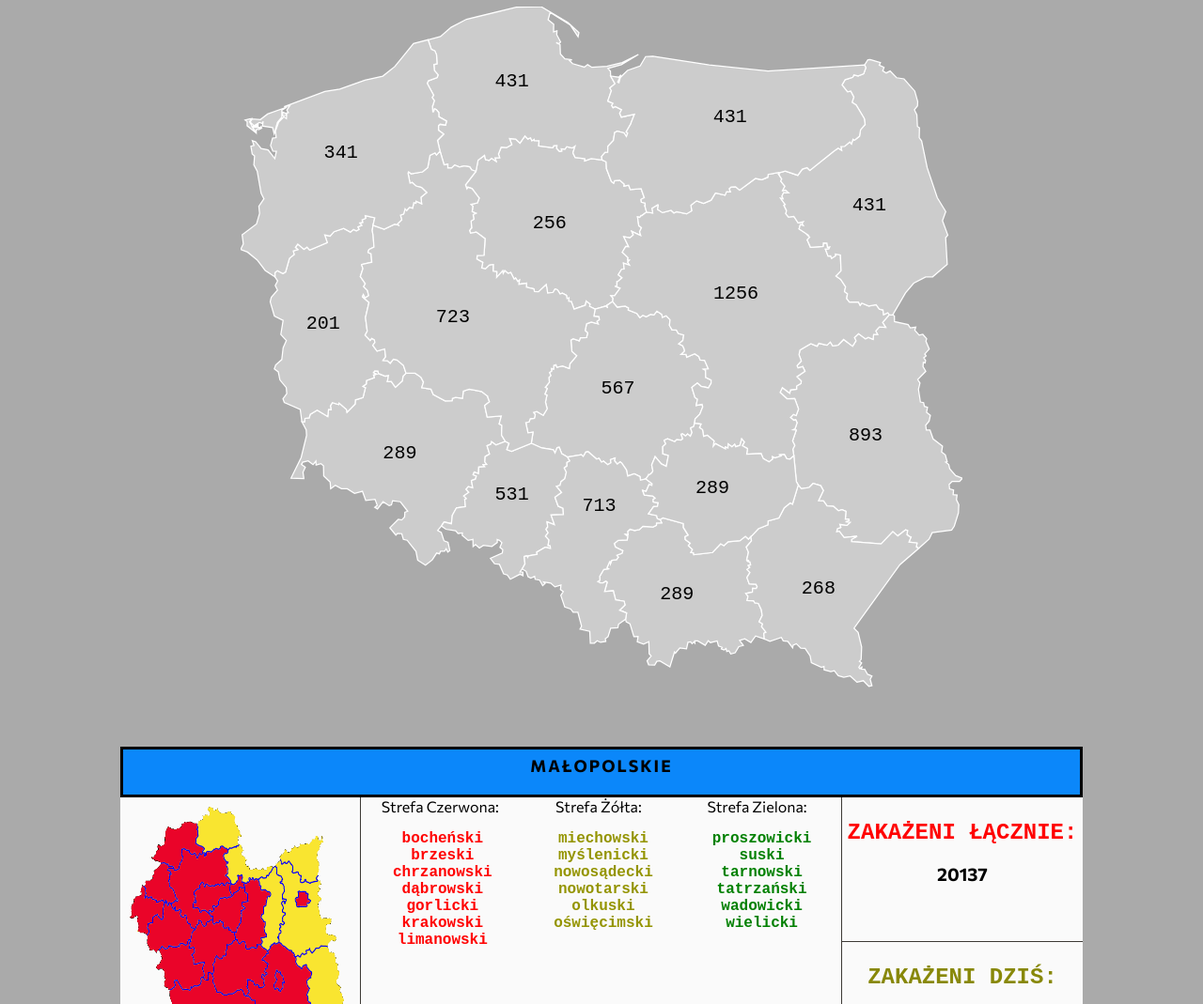
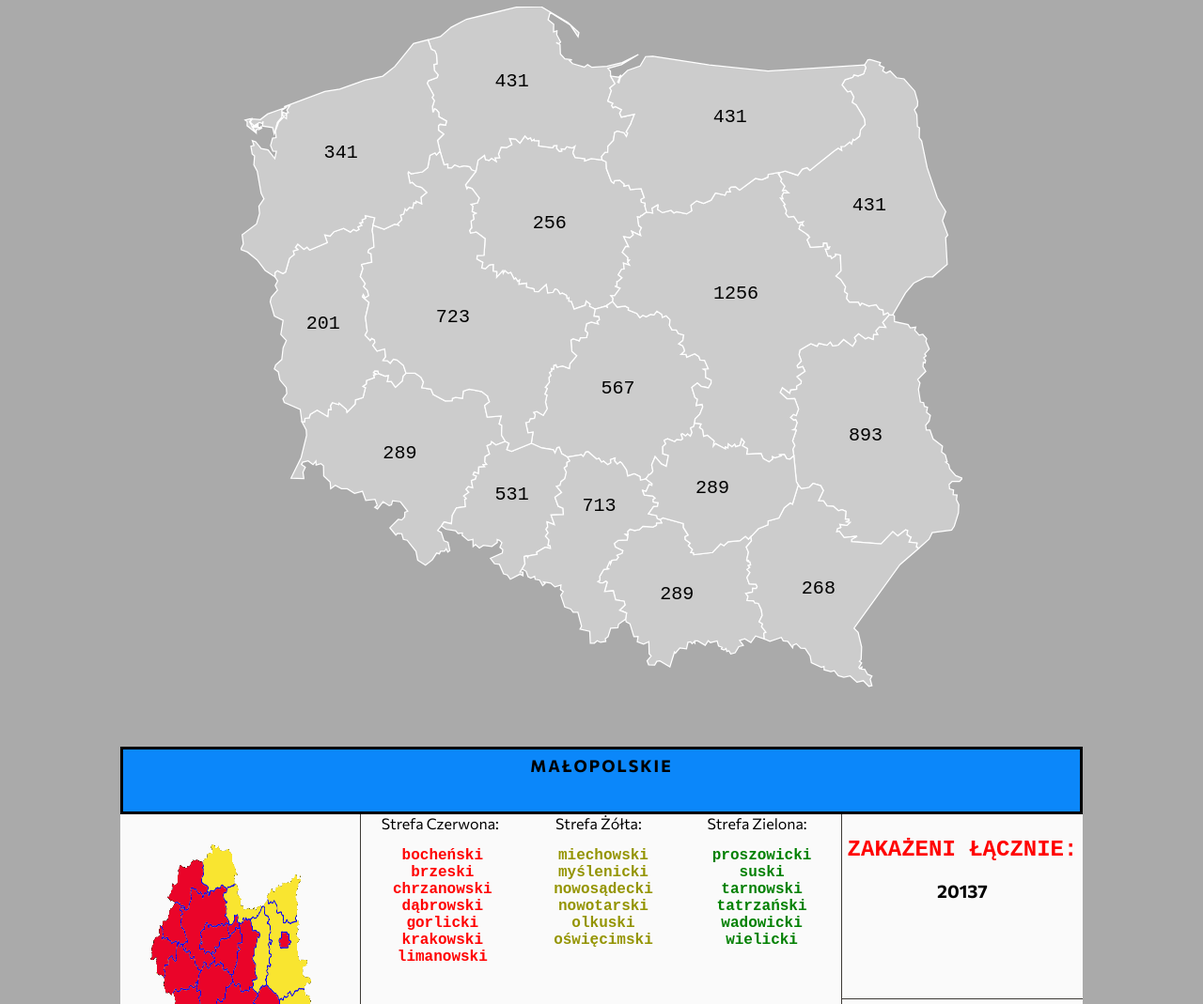
Before and after one commit to Carexo/map, a plain HTML site: page index.html in a window 1280 px wide. Shown: the part 184-1253 px from the top of the page at 94% size. Drawn offline with nearby package versions, Linux system fonts and the light colour scheme.

Commit message:
ustawienie obrazakow woj

```diff
--- a/index.html
+++ b/index.html
@@ -1061,7 +1061,7 @@
 					<div class="tytul">warmińsko-mazurskie</div>
 
 
-					<div class="mapka"><img src="zdjecia/woj-warminsko-mazurskie.png" width="90%" height="90%"></div>
+					<div class="mapka"><img id="wm" src="zdjecia/woj-warminsko-mazurskie.png" width="90%" height="60%"></div>
 					<div class="strefy">
 
 						<div class="SC">Strefa Czerwona:
--- a/style.css
+++ b/style.css
@@ -84,7 +84,7 @@ text-align: center;
 }
 .tabelka{
     width: 80%;
-    height: 45vh;
+    height: 30rem;
     background-color: rgb(250, 250, 250);
     display: block;
     margin: 2.5vh auto;
@@ -113,8 +113,12 @@ text-align: center;
     border-right:  rgba(58, 55, 50, 0.979) solid 0.1rem;
 }
 .mapka > img{
-    margin: 0.6rem;
+    margin: 12.5%;
+    height: 70%;
+    width: 70%;
 }
+
+
 .strefy{
     font-weight: 700;
     float: left;
```
